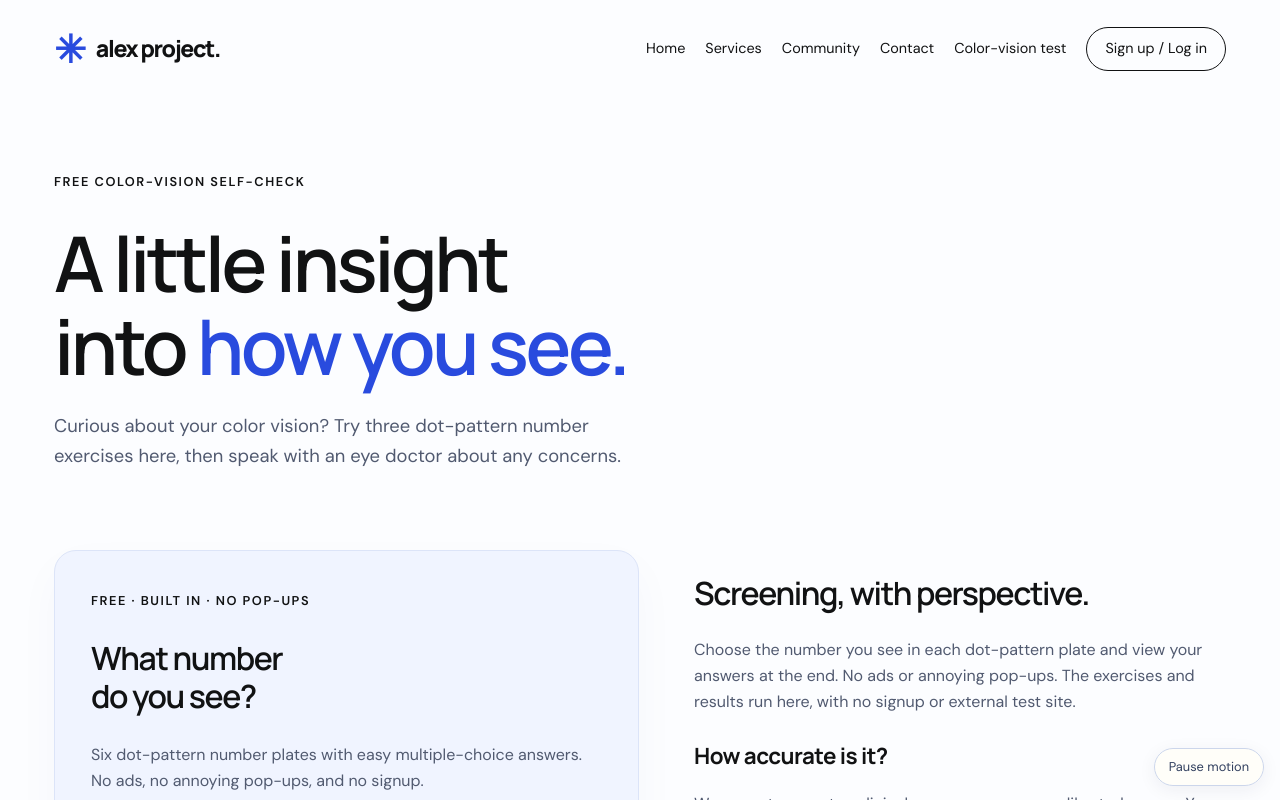
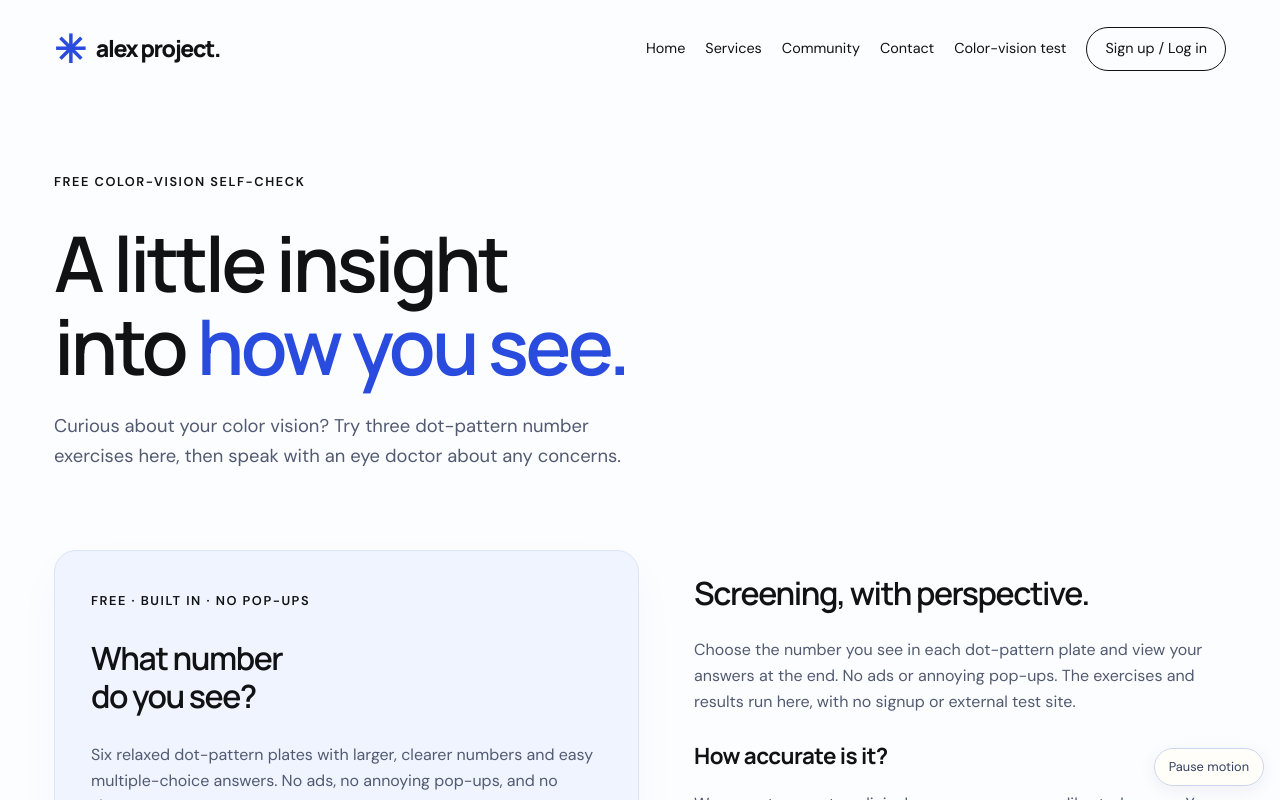
Before and after one commit to northsentinelisland/northsentinelisland, a Next.js app: page /color-vision in a window 1280 px wide. Shown: the top 800 px of the page. Built offline with nearby package versions, Linux system fonts and the light colour scheme.

Commit message:
Make number plates larger and clearer for relaxed self-check

```diff
--- a/app/color-vision/screening.tsx
+++ b/app/color-vision/screening.tsx
@@ -1,10 +1,10 @@
 'use client';
 import {useState} from 'react';
 const glyphs:Record<string,string[]>={ '1':['00100','01100','00100','00100','00100','00100','01110'],'2':['01110','10001','00001','00010','00100','01000','11111'],'3':['11110','00001','00001','01110','00001','00001','11110'],'4':['00010','00110','01010','10010','11111','00010','00010'],'5':['11111','10000','10000','11110','00001','00001','11110'],'6':['01110','10000','10000','11110','10001','10001','01110'],'7':['11111','00001','00010','00100','01000','01000','01000'],'8':['01110','10001','10001','01110','10001','10001','01110'],'9':['01110','10001','10001','01111','00001','00001','01110']};
-const plates=[{number:'74',choices:['21','74','17','45']},{number:'12',choices:['12','72','15','42']},{number:'8',choices:['3','6','8','9']},{number:'29',choices:['28','79','29','21']},{number:'5',choices:['2','5','3','6']},{number:'16',choices:['18','76','15','16']}];
-function dots(number:string,seed:number){let s=seed;const rand=()=>{s=(s*1664525+1013904223)>>>0;return s/4294967296};const points:{x:number;y:number;r:number;fill:string}[]=[];const foreground=['#4f9f63','#68aa70','#83b06e','#a4b570','#b4b778'];const background=['#ca8050','#d9915f','#e7a16c','#ba7147','#efb184'];const cell=number.length===1?19:17;const width=(number.length*6-1)*cell;const left=(300-width)/2,top=(300-7*cell)/2;for(let attempt=0;attempt<18000;attempt++){const x=rand()*300,y=rand()*300,r=2.2+rand()*5.2;if(Math.hypot(x-150,y-150)+r>145||points.some(p=>Math.hypot(x-p.x,y-p.y)<r+p.r+1.3))continue;const col=Math.floor((x-left)/cell),row=Math.floor((y-top)/cell);const digit=Math.floor(col/6),dc=col%6;const inside=row>=0&&row<7&&col>=0&&digit<number.length&&dc<5&&glyphs[number[digit]][row][dc]==='1';const palette=inside?foreground:background;points.push({x,y,r,fill:palette[Math.floor(rand()*palette.length)]})}return points}
+const plates=[{number:'12',choices:['12','72','15','42']},{number:'74',choices:['21','74','17','45']},{number:'8',choices:['3','6','8','9']},{number:'29',choices:['28','79','29','21']},{number:'5',choices:['2','5','3','6']},{number:'16',choices:['18','76','15','16']}];
+function dots(number:string,seed:number){let s=seed;const rand=()=>{s=(s*1664525+1013904223)>>>0;return s/4294967296};const points:{x:number;y:number;r:number;fill:string}[]=[];const foreground=['#368d52','#449b5c','#50a366','#61ac70'];const background=['#df945f','#e9a36e','#efaf7a','#d88c58'];const cell=number.length===1?29:21;const height=27;const width=(number.length*6-1)*cell;const left=(300-width)/2,top=(300-7*height)/2;const mask:{x:number;y:number}[]=[];number.split('').forEach((n,d)=>glyphs[n].forEach((line,row)=>line.split('').forEach((v,col)=>{if(v==='1')mask.push({x:left+(d*6+col)*cell,y:top+row*height})})));for(let attempt=0;attempt<18000;attempt++){const x=rand()*300,y=rand()*300,r=2.5+rand()*4.8;if(Math.hypot(x-150,y-150)+r>145||points.some(p=>Math.hypot(x-p.x,y-p.y)<r+p.r+1.1))continue;const inside=mask.some(m=>{const dx=Math.max(m.x-x,0,x-(m.x+cell));const dy=Math.max(m.y-y,0,y-(m.y+height));return Math.hypot(dx,dy)<2});const palette=inside?foreground:background;points.push({x,y,r,fill:palette[Math.floor(rand()*palette.length)]})}return points}
 const visuals=plates.map((p,i)=>dots(p.number,31+i*173));
 export default function Screening(){const [stage,setStage]=useState<'setup'|'test'|'result'>('setup');const [ready,setReady]=useState(false);const [index,setIndex]=useState(0);const [answers,setAnswers]=useState<string[]>([]);const [selected,setSelected]=useState('');const start=()=>{setIndex(0);setAnswers([]);setSelected('');setStage('test')};const next=()=>{setAnswers(a=>[...a,selected]);setSelected('');if(index===plates.length-1)setStage('result');else setIndex(i=>i+1)};
 if(stage==='result'){const score=answers.filter((a,i)=>a===plates[i].number).length;return <section className="form-card vision-prep"><span className="eyebrow">Your exercise summary</span><h2>{score} of {plates.length} numbers matched.</h2><p>This is a summary of these custom number plates—not a clinical score or a diagnosis. A high score does not rule out a color-vision deficiency, and a low score can reflect screen settings or lighting.</p><div className="vision-results">{plates.map((p,i)=><div key={i}><strong>Plate {i+1}: {p.number}</strong><span>Your answer: {answers[i]}</span></div>)}</div><div className="status"><strong>Always check with an eye doctor.</strong><br/>These custom plates are not clinically validated and cannot determine a color-vision condition, its type, or severity.</div><button className="button" onClick={start}>Try again</button><p className="vision-small">Your answers stay on this page and are not collected or saved.</p></section>}
 if(stage==='test')return <section className="form-card vision-prep"><div className="vision-round"><span className="eyebrow">Plate {index+1} of {plates.length}</span><span>No timer. Take your time.</span></div><progress value={index} max={plates.length} aria-label="Plates completed"/><h2>Which number do you see?</h2><p>Choose the number you see in the dots. If you cannot make out a number, choose “No clear number.”</p><svg className="vision-plate" viewBox="0 0 300 300" role="img" aria-label={`Color-dot number exercise, plate ${index+1}`}><circle cx="150" cy="150" r="150" fill="#fff"/>{visuals[index].map((p,i)=><circle key={i} cx={p.x} cy={p.y} r={p.r} fill={p.fill}/>)}</svg><div className="vision-number-choices">{[...plates[index].choices,'No clear number'].map(choice=><button key={choice} aria-pressed={selected===choice} className={selected===choice?'selected':''} onClick={()=>setSelected(choice)}>{choice}</button>)}</div><div className="vision-actions"><button className="button" disabled={!selected} onClick={next}>{index===plates.length-1?'See my results':'Next plate'}</button><button className="text-button" onClick={()=>{setStage('setup');setReady(false)}}>Exit exercise</button></div><p className="vision-small">Custom educational plates. Not a clinically validated Ishihara test.</p></section>;
-return <section className="form-card vision-prep"><span className="eyebrow">Free · Built in · No pop-ups</span><h2>What number<br/>do you see?</h2><p>Six dot-pattern number plates with easy multiple-choice answers. No ads, no annoying pop-ups, and no signup.</p><ol><li>Turn off Night Shift, True Tone, blue-light modes, and color filters. Restore your preferred settings afterward.</li><li>Use comfortable brightness, reduce glare, and look straight at the screen.</li><li>Use your usual clear prescription lenses if needed. Avoid tinted or color-enhancing lenses.</li></ol><div className="status"><strong>Educational self-check only.</strong><br/>These custom plates resemble dot-pattern color tests, but are not clinically validated. Your screen is not a calibrated medical instrument. Always check with an eye doctor.</div><label className="vision-consent"><input type="checkbox" checked={ready} onChange={e=>setReady(e.target.checked)}/><span>I understand this cannot diagnose color blindness and I should check concerns with an eye doctor.</span></label><button className="button" disabled={!ready} onClick={start}>Start the free color check</button><p className="vision-small">All plates and results run inside this page. Answers are not collected or saved.</p></section>}
+return <section className="form-card vision-prep"><span className="eyebrow">Free · Built in · No pop-ups</span><h2>What number<br/>do you see?</h2><p>Six relaxed dot-pattern plates with larger, clearer numbers and easy multiple-choice answers. No ads, no annoying pop-ups, and no signup.</p><ol><li>Turn off Night Shift, True Tone, blue-light modes, and color filters. Restore your preferred settings afterward.</li><li>Use comfortable brightness, reduce glare, and look straight at the screen.</li><li>Use your usual clear prescription lenses if needed. Avoid tinted or color-enhancing lenses.</li></ol><div className="status"><strong>Educational self-check only.</strong><br/>These custom plates resemble dot-pattern color tests, but are not clinically validated. Your screen is not a calibrated medical instrument. Always check with an eye doctor.</div><label className="vision-consent"><input type="checkbox" checked={ready} onChange={e=>setReady(e.target.checked)}/><span>I understand this cannot diagnose color blindness and I should check concerns with an eye doctor.</span></label><button className="button" disabled={!ready} onClick={start}>Start the free color check</button><p className="vision-small">All plates and results run inside this page. Answers are not collected or saved.</p></section>}
```
